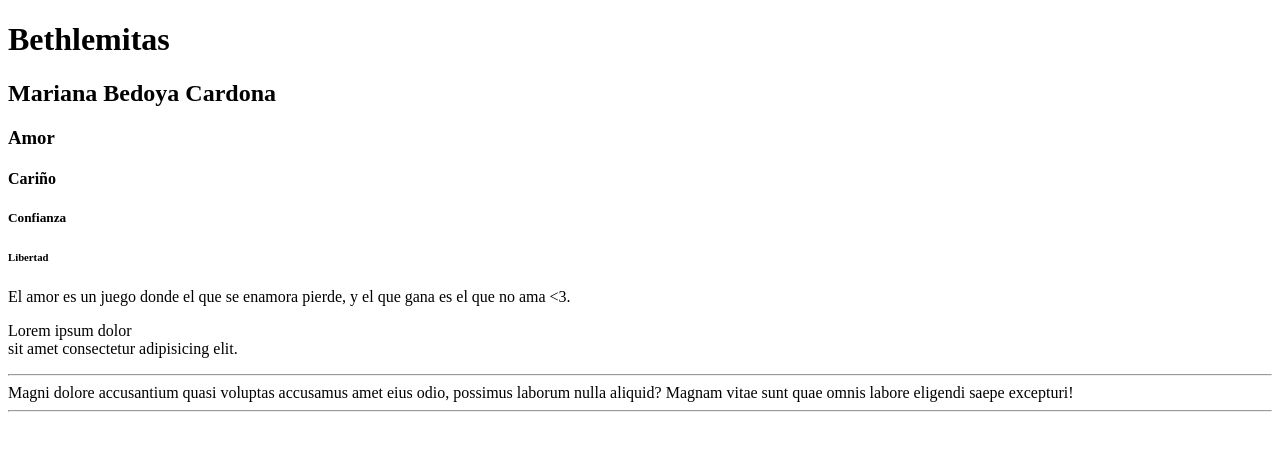
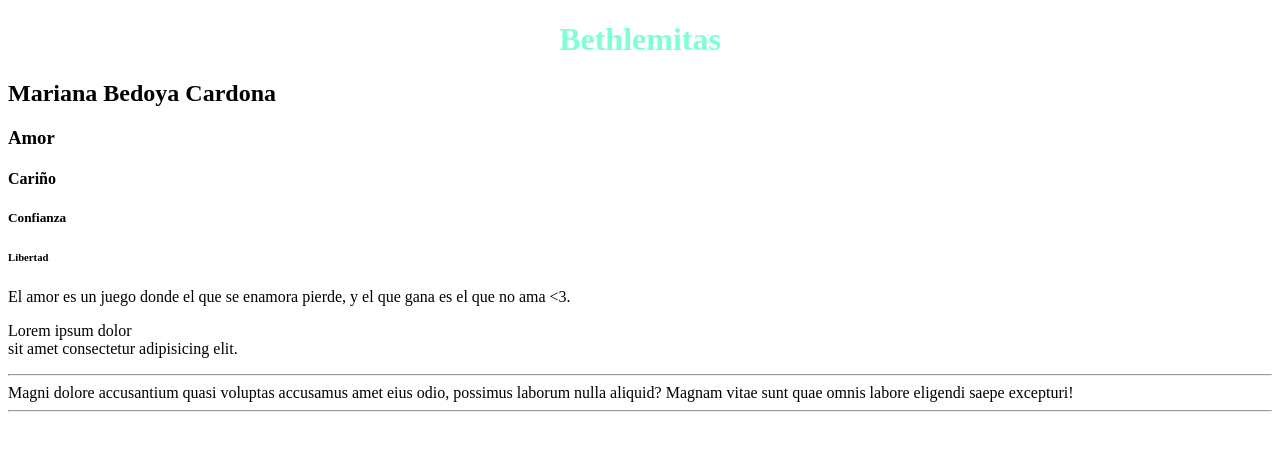
Before and after one commit to marianabc2006/html-marianabc, a website: page index.html in a window 1280 px wide. Drawn offline with Linux system fonts and the light colour scheme.

Commit message:
Clase 3 Aprendí acerca de cambiar el color, el tamaño y su lugar

```diff
--- a/index.html
+++ b/index.html
@@ -2,6 +2,7 @@
 <html lang="en">
   <head>
     <meta charset="UTF-8" />
+    <link rel="stylesheet" href="style.css">
     <meta name="viewport" content="width=device-width, initial-scale=1.0" />
     <meta http-equiv="X-UA-Compatible" content="ie=edge" />
     <title>Static Template</title>
@@ -38,6 +39,7 @@
       voluptas accusamus amet eius odio, possimus laborum nulla aliquid? Magnam
       vitae sunt quae omnis labore eligendi saepe excepturi!
       <hr />
+
     </p>
   </body>
 </html>
--- /dev/null
+++ b/style.css
@@ -0,0 +1,5 @@
+h1 {
+  color: aquamarine;
+  front-size: 100px;
+  text-align: center;
+}
```
